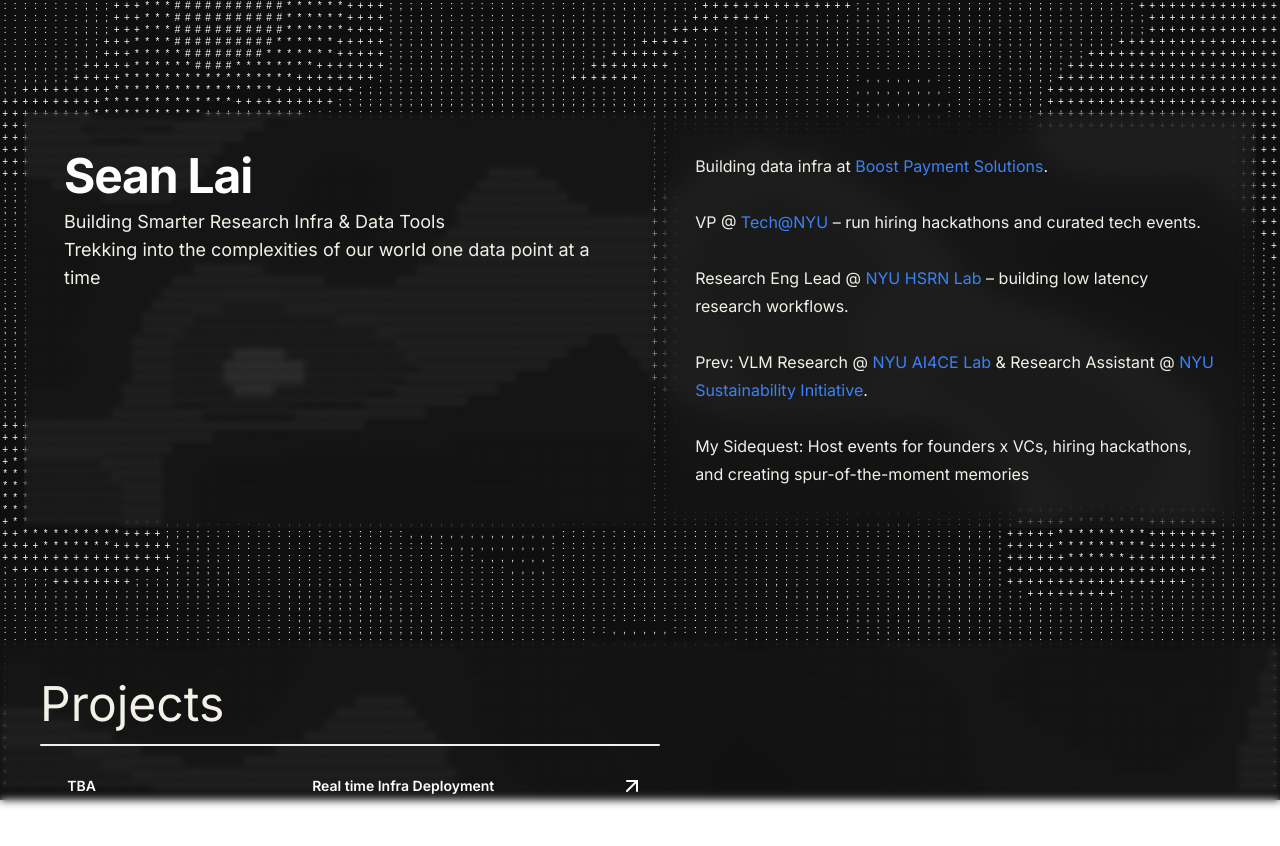
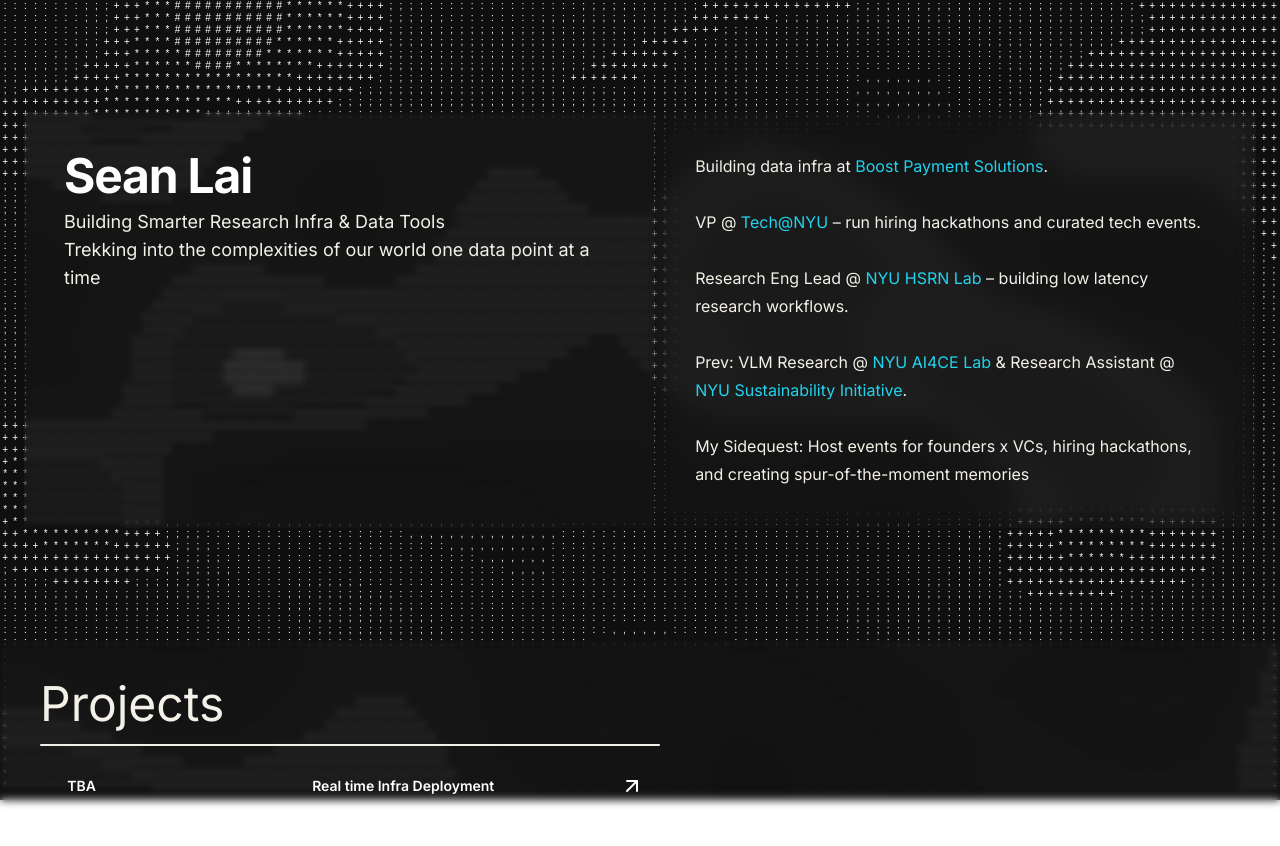
Before and after one commit to sean-lai-sh/sshlai, a Next.js app: page / in a window 1280 px wide. Shown: the top 846 px of the page. Built offline with nearby package versions, Linux system fonts and the light colour scheme.

Commit message:
added/changed my anchor tag animation from default

```diff
--- a/components/landing/Hero.tsx
+++ b/components/landing/Hero.tsx
@@ -3,6 +3,7 @@
 import { searching } from '@/lib/consts'
 import { MaskText } from '../ui/inlinemask/inlineMask'
 import { AsciiNoiseBackground } from './asciihero'
+import AnimatedLink from '../ui/AnimatedLink'
 // import Anim_Button from '../ui/animated_a'
 const HeroSection = () => {
   return (
@@ -44,58 +45,33 @@
     <div className="lg:bg-transparent lg:backdrop-blur-md p-2 py-4 sm:p-4 lg:p-10 w-full max-w-full md:w-1/2 h-full flex items-center justify-start md:items-start md:justify-start text-xs sm:text-base lg:text-base lg:leading-7 text-beige overflow-x-hidden">
       <p>
         Building data infra at{' '}
-        <a
-          href="https://www.boostb2b.com"
-          target="_blank"
-          rel="noopener noreferrer"
-          className="text-blue-500 hover:underline transition-colors"
-        >
+        <AnimatedLink href="https://www.boostb2b.com">
           Boost Payment Solutions
-        </a>.
+        </AnimatedLink>.
         <br />
         <br />
         VP @{' '}
-        <a
-          href="https://www.techatnyu.org"
-          target="_blank"
-          rel="noopener noreferrer"
-          className="text-blue-500 hover:underline transition-colors"
-        >
+        <AnimatedLink href="https://www.techatnyu.org">
           Tech@NYU
-        </a>{' '}
+        </AnimatedLink>{' '}
         – run hiring hackathons and curated tech events.
         <br />
         <br />
         Research Eng Lead @{' '}
-        <a
-          href="https://vip.hsrn.nyu.edu"
-          target="_blank"
-          rel="noopener noreferrer"
-          className="text-blue-500 hover:underline transition-colors"
-        >
+        <AnimatedLink href="https://vip.hsrn.nyu.edu">
           NYU HSRN Lab
-        </a>{' '}
+        </AnimatedLink>{' '}
         – building low latency research workflows.
         <br />
         <br />
         Prev: VLM Research @{' '}
-        <a
-          href="https://ai4ce.github.io/"
-          target="_blank"
-          rel="noopener noreferrer"
-          className="text-blue-500 hover:underline transition-colors"
-        >
+        <AnimatedLink href="https://ai4ce.github.io/">
           NYU AI4CE Lab
-        </a>{' '}
+        </AnimatedLink>{' '}
         & Research Assistant @{' '}
-        <a
-          href="https://engineering.nyu.edu/"
-          target="_blank"
-          rel="noopener noreferrer"
-          className="text-blue-500 hover:underline transition-colors"
-        >
+        <AnimatedLink href="https://engineering.nyu.edu/">
           NYU Sustainability Initiative
-        </a>.
+        </AnimatedLink>.
         <br />
         <br />
         My Sidequest: Host events for founders x VCs, hiring hackathons, and creating spur-of-the-moment memories
--- /dev/null
+++ b/components/ui/AnimatedLink.tsx
@@ -0,0 +1,58 @@
+'use client'
+import React from 'react'
+import Link from 'next/link'
+import { motion } from 'framer-motion'
+
+interface AnimatedLinkProps {
+  href: string
+  children: React.ReactNode
+  className?: string
+  target?: string
+  rel?: string
+}
+
+const AnimatedLink: React.FC<AnimatedLinkProps> = ({
+  href,
+  children,
+  className = '',
+  target,
+  rel
+}) => {
+  const isExternal = href.startsWith('http') || href.startsWith('mailto:')
+
+  const linkContent = (
+    <span className={`relative inline-block group ${className}`}>
+      <span className="relative z-10 text-cyan-400 group-hover:text-cyan-300 transition-colors duration-200">
+        {children}
+      </span>
+      <motion.span
+        className="absolute bottom-0 left-0 h-[1px] bg-cyan-400 origin-left scale-x-0 group-hover:scale-x-100 duration-700 ease-in-out transition-all"
+        // transition={{
+        //   duration: 0.3,
+        //   ease: "easeInOut"
+        // }}
+        style={{ width: '100%' }}
+      />
+    </span>
+  )
+
+  if (isExternal) {
+    return (
+      <a
+        href={href}
+        target={target || "_blank"}
+        rel={rel || "noopener noreferrer"}
+      >
+        {linkContent}
+      </a>
+    )
+  }
+
+  return (
+    <Link href={href}>
+      {linkContent}
+    </Link>
+  )
+}
+
+export default AnimatedLink
```
